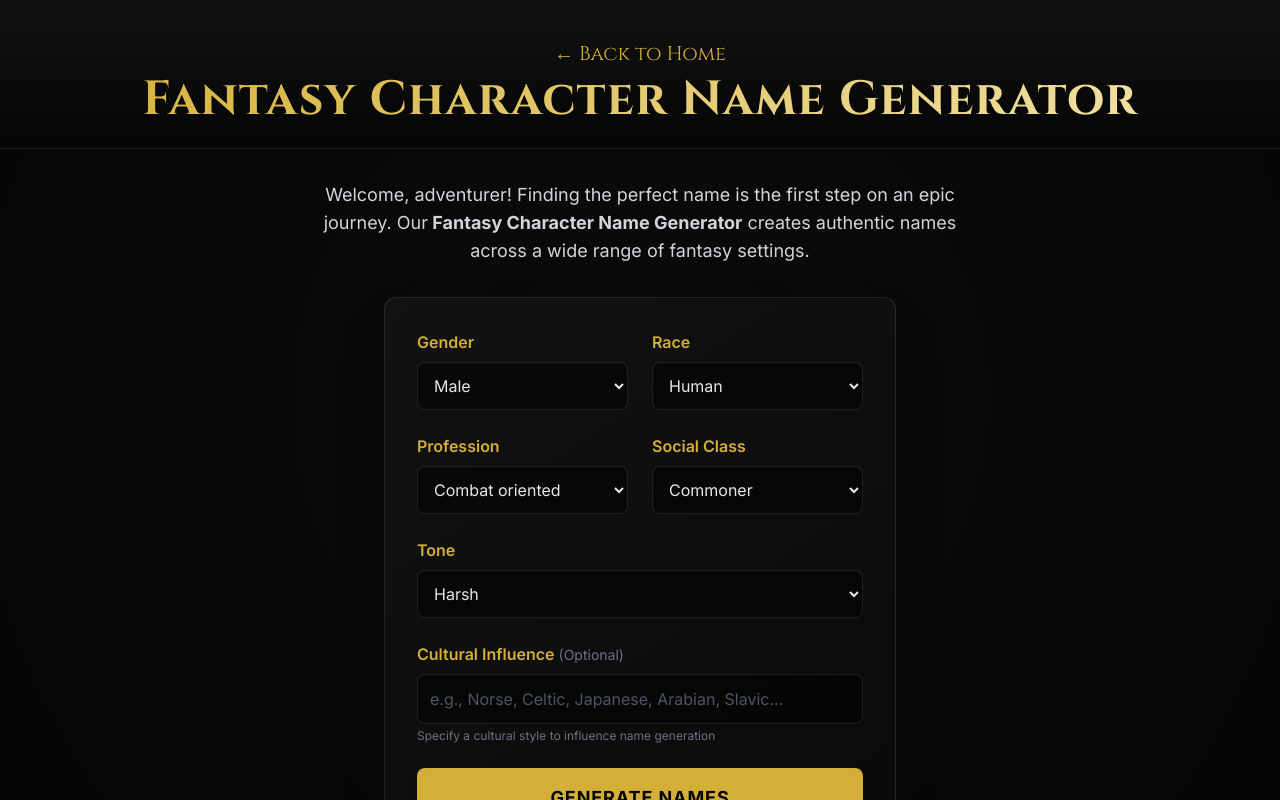
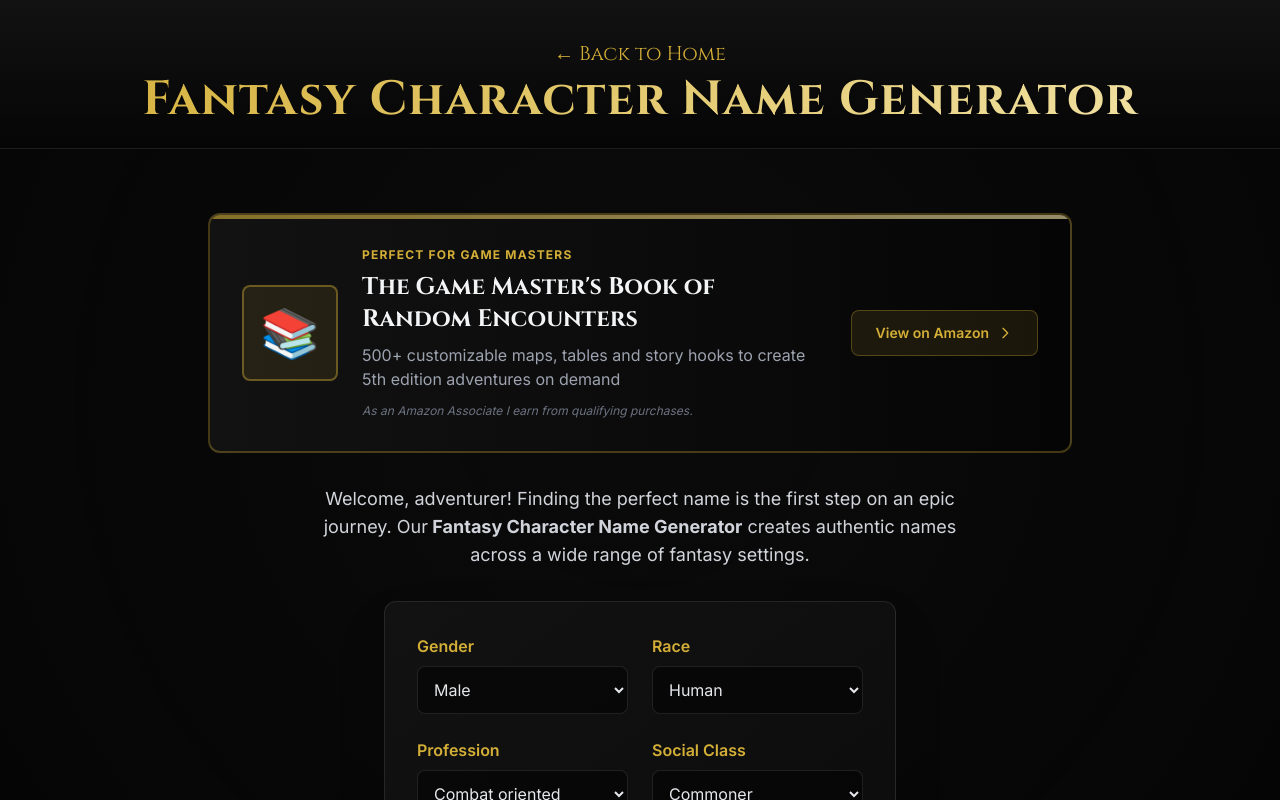
Before and after one commit to JiriTill/fantasytools, a React (Vite) app in the folder client/: page /character in a window 1280 px wide. Shown: the top 800 px of the page. Built offline with nearby package versions, Linux system fonts and the light colour scheme.

Commit message:
Add GM Book affiliate box, auto-scroll to results, and scroll-to-top navigation

```diff
--- /dev/null
+++ b/client/src/components/SingleAffiliateBox.jsx
@@ -0,0 +1,54 @@
+export default function SingleAffiliateBox() {
+    return (
+        <div className="w-full max-w-4xl mx-auto my-8">
+            {/* Single CTA Card */}
+            <a
+                href="https://amzn.to/4q14kio"
+                target="_blank"
+                rel="nofollow sponsored noopener noreferrer"
+                className="group flex flex-col md:flex-row items-center bg-gradient-to-r from-fantasy-dark-secondary to-fantasy-dark border-2 border-fantasy-gold/30 rounded-xl p-6 md:p-8 hover:border-fantasy-gold/70 transition-all duration-300 hover:shadow-2xl hover:shadow-fantasy-gold/30 hover:-translate-y-1 relative overflow-hidden"
+            >
+                {/* Accent gradient overlay */}
+                <div className="absolute top-0 left-0 w-full h-1 bg-gold-gradient opacity-60 group-hover:opacity-100 transition-opacity"></div>
+
+                {/* Icon/Badge */}
+                <div className="flex-shrink-0 mb-4 md:mb-0 md:mr-6">
+                    <div className="w-20 h-20 md:w-24 md:h-24 rounded-lg bg-fantasy-gold/10 border-2 border-fantasy-gold/40 flex items-center justify-center group-hover:bg-fantasy-gold/20 transition-all">
+                        <span className="text-4xl md:text-5xl">📚</span>
+                    </div>
+                </div>
+
+                {/* Content */}
+                <div className="flex-grow text-center md:text-left">
+                    <div className="text-xs text-fantasy-gold uppercase tracking-widest mb-2 font-bold">
+                        Perfect for Game Masters
+                    </div>
+                    <h3 className="text-xl md:text-2xl font-bold text-gray-100 mb-2 group-hover:text-fantasy-gold transition-colors leading-tight">
+                        The Game Master's Book of Random Encounters
+                    </h3>
+                    <p className="text-sm md:text-base text-gray-400 leading-relaxed mb-3">
+                        500+ customizable maps, tables and story hooks to create 5th edition adventures on demand
+                    </p>
+                    <p className="text-xs text-gray-500 italic">
+                        As an Amazon Associate I earn from qualifying purchases.
+                    </p>
+                </div>
+
+                {/* CTA Button */}
+                <div className="mt-4 md:mt-0 md:ml-6 flex-shrink-0">
+                    <div className="flex items-center justify-center gap-2 bg-fantasy-gold/10 group-hover:bg-fantasy-gold text-fantasy-gold group-hover:text-black px-6 py-3 rounded-lg font-semibold text-sm transition-all border border-fantasy-gold/30 group-hover:border-fantasy-gold whitespace-nowrap">
+                        <span>View on Amazon</span>
+                        <svg
+                            className="w-4 h-4 group-hover:translate-x-1 transition-transform"
+                            fill="none"
+                            stroke="currentColor"
+                            viewBox="0 0 24 24"
+                        >
+                            <path strokeLinecap="round" strokeLinejoin="round" strokeWidth={2} d="M9 5l7 7-7 7" />
+                        </svg>
+                    </div>
+                </div>
+            </a>
+        </div>
+    );
+}
--- a/client/src/pages/Character.jsx
+++ b/client/src/pages/Character.jsx
@@ -5,6 +5,7 @@ import { Helmet } from 'react-helmet';
 import ShareGeneratedName from '../components/ShareGeneratedName';
 import Footer from '../components/Footer';
 import AmazonAffiliate from '../components/AmazonAffiliate';
+import SingleAffiliateBox from '../components/SingleAffiliateBox';
 import RelatedGenerators from '../components/RelatedGenerators';
 
 export default function Character() {
@@ -26,6 +27,7 @@ export default function Character() {
     return saved ? JSON.parse(saved) : [];
   });
   const [timer, setTimer] = useState(0);
+  const resultsRef = React.useRef(null);
 
   useEffect(() => {
     let interval;
@@ -37,6 +39,13 @@ export default function Character() {
     }
     return () => clearInterval(interval);
   }, [loading]);
+
+  // Auto-scroll to results when names are generated
+  useEffect(() => {
+    if (names.length > 0 && resultsRef.current) {
+      resultsRef.current.scrollIntoView({ behavior: 'smooth', block: 'start' });
+    }
+  }, [names]);
 
   const handleChange = (e) => setForm({ ...form, [e.target.name]: e.target.value });
 
@@ -173,7 +182,7 @@ Rules:
 
       <div className="min-h-screen flex flex-col items-center">
         <header className="w-full text-center pt-10 pb-6 px-4 bg-gradient-to-b from-fantasy-dark-secondary to-fantasy-dark border-b border-white/5">
-          <Link to="/" className="text-fantasy-gold hover:text-white transition font-fantasy text-xl mb-2 inline-block">
+          <Link to="/" onClick={() => window.scrollTo(0, 0)} className="text-fantasy-gold hover:text-white transition font-fantasy text-xl mb-2 inline-block">
             ← Back to Home
           </Link>
           <h1 className="text-4xl md:text-5xl font-bold text-transparent bg-clip-text bg-gold-gradient drop-shadow-sm tracking-wide">
@@ -182,7 +191,8 @@ Rules:
         </header>
 
         <main className="w-full max-w-4xl mx-auto px-4 py-8 flex flex-col items-center flex-grow">
-
+          {/* Single Affiliate Box before form */}
+          <SingleAffiliateBox />
 
           {/* Intro */}
           <div className="w-full max-w-2xl text-center mb-8 text-gray-300">
@@ -278,7 +288,7 @@ Rules:
 
           {/* RESULTS */}
           {names.length > 0 && (
-            <div className="mt-10 w-full max-w-lg animate-fade-in">
+            <div ref={resultsRef} className="mt-10 w-full max-w-lg animate-fade-in">
               <div className="bg-fantasy-dark-secondary/80 p-8 rounded-xl border border-fantasy-gold/30 shadow-2xl relative overflow-hidden">
                 <div className="absolute top-0 left-0 w-full h-1 bg-gold-gradient"></div>
                 <h2 className="text-2xl font-fantasy text-fantasy-gold mb-6 text-center">Your Names</h2>
--- a/client/src/pages/Home.jsx
+++ b/client/src/pages/Home.jsx
@@ -1,6 +1,7 @@
 import React from 'react';
 import { Helmet } from 'react-helmet';
 import NameGallery from '../components/NameGallery';
+import SingleAffiliateBox from '../components/SingleAffiliateBox';
 import Footer from '../components/Footer';
 import { useEffect } from 'react';
 
@@ -93,6 +94,9 @@ export default function Home() {
         {/* Main Content Container */}
         <main className="w-full max-w-7xl mx-auto px-4 py-12 flex flex-col items-center">
 
+          {/* Single Affiliate Box before category grid */}
+          <SingleAffiliateBox />
+
           <h2 className="text-3xl md:text-4xl font-semibold mb-10 text-gray-100 border-b border-fantasy-gold/30 pb-2">
             What do you want to create?
           </h2>
@@ -102,6 +106,7 @@ export default function Home() {
               <a
                 key={cat.name}
                 href={cat.path}
+                onClick={() => window.scrollTo(0, 0)}
                 className="group relative flex flex-col items-center text-center p-4 rounded-xl bg-card-gradient border border-white/10 hover:border-fantasy-gold/50 transition-all duration-300 hover:shadow-xl hover:-translate-y-1"
               >
                 <div className="aspect-square w-full mb-4 overflow-hidden rounded-lg bg-black/50 shadow-inner group-hover:shadow-fantasy-gold/20 transition">
--- a/client/src/pages/World.jsx
+++ b/client/src/pages/World.jsx
@@ -5,6 +5,7 @@ import { Helmet } from 'react-helmet';
 import ShareGeneratedName from '../components/ShareGeneratedName';
 import Footer from '../components/Footer';
 import AmazonAffiliate from '../components/AmazonAffiliate';
+import SingleAffiliateBox from '../components/SingleAffiliateBox';
 
 export default function World() {
   const [form, setForm] = useState({
@@ -17,6 +18,14 @@ export default function World() {
 
   const [names, setNames] = useState([]);
   const [loading, setLoading] = useState(false);
+  const resultsRef = React.useRef(null);
+
+  // Auto-scroll to results when names are generated
+  React.useEffect(() => {
+    if (names.length > 0 && resultsRef.current) {
+      resultsRef.current.scrollIntoView({ behavior: 'smooth', block: 'start' });
+    }
+  }, [names]);
 
   const handleChange = (e) => {
     setForm({ ...form, [e.target.name]: e.target.value });
@@ -138,7 +147,7 @@ Return the names as a simple numbered list (1-10), with no additional text or co
 
       <div className="min-h-screen flex flex-col items-center">
         <header className="w-full text-center pt-10 pb-6 px-4 bg-gradient-to-b from-fantasy-dark-secondary to-fantasy-dark border-b border-white/5">
-          <Link to="/" className="text-fantasy-gold hover:text-white transition font-fantasy text-xl mb-2 inline-block">
+          <Link to="/" onClick={() => window.scrollTo(0, 0)} className="text-fantasy-gold hover:text-white transition font-fantasy text-xl mb-2 inline-block">
             ← Back to Home
           </Link>
           <h1 className="text-4xl md:text-5xl font-bold text-transparent bg-clip-text bg-gold-gradient drop-shadow-sm tracking-wide">
@@ -147,6 +156,8 @@ Return the names as a simple numbered list (1-10), with no additional text or co
         </header>
 
         <main className="w-full max-w-4xl mx-auto px-4 py-8 flex flex-col items-center flex-grow">
+          {/* Single Affiliate Box before form */}
+          <SingleAffiliateBox />
 
 
           {/* Intro */}
@@ -223,7 +234,7 @@ Return the names as a simple numbered list (1-10), with no additional text or co
 
           {/* RESULTS */}
           {names.length > 0 && (
-            <div className="mt-10 w-full max-w-lg animate-fade-in">
+            <div ref={resultsRef} className="mt-10 w-full max-w-lg animate-fade-in">
               <div className="bg-fantasy-dark-secondary/80 p-8 rounded-xl border border-fantasy-gold/30 shadow-2xl relative overflow-hidden">
                 <div className="absolute top-0 left-0 w-full h-1 bg-gold-gradient"></div>
                 <h2 className="text-2xl font-fantasy text-fantasy-gold mb-6 text-center">World Names</h2>
```
Also changed, not shown: client/src/pages/Dynamic.jsx (+13 -2 lines), client/src/pages/Faction.jsx (+13 -2 lines), client/src/pages/Item.jsx (+13 -2 lines), client/src/pages/Religion.jsx (+13 -2 lines).
